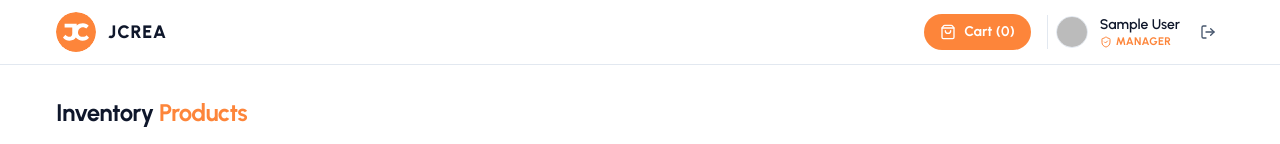
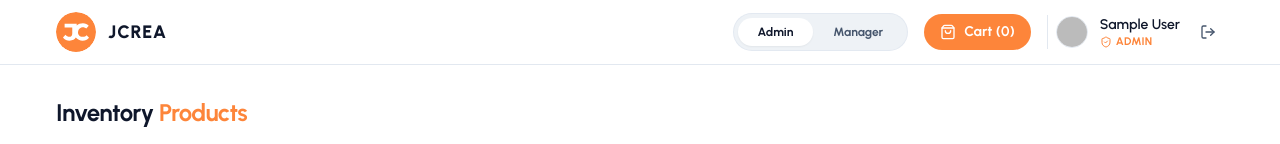
Before and after one commit to GausAlMunirTushar/technical-assessment-functional-pillar2, a Next.js app: page /dashboard in a window 1280 px wide. Shown: the top 144 px of the page. Built offline with nearby package versions, Linux system fonts and the light colour scheme; no server answers; sample sign-in values are in the browser's storage.

Commit message:
feat: implement role-based access control with session-driven navigation, RoleToggle component, and protected API routes

```diff
--- a/src/app/api/products/route.ts
+++ b/src/app/api/products/route.ts
@@ -1,5 +1,6 @@
 import { NextResponse } from "next/server";
 import { MOCK_PRODUCTS } from "@/data/mock-products";
+import { auth } from "@/lib/auth";
 
 export async function GET(request: Request) {
   const { searchParams } = new URL(request.url);
@@ -22,3 +23,26 @@ export async function GET(request: Request) {
 
   return NextResponse.json(MOCK_PRODUCTS, { status: 200 });
 }
+
+export async function DELETE(request: Request) {
+  const session = await auth();
+
+  // Server-side RBAC Verification: Reject non-admin calls with 403 Forbidden
+  if (!session?.user || session.user.role !== "admin") {
+    return NextResponse.json(
+      { error: "Forbidden: Admin role required for delete operation" },
+      { status: 403 }
+    );
+  }
+
+  const { searchParams } = new URL(request.url);
+  const productId = searchParams.get("id");
+
+  return NextResponse.json(
+    {
+      success: true,
+      message: `Product ${productId || ""} deleted successfully by Admin`,
+    },
+    { status: 200 }
+  );
+}
--- a/src/app/login/page.tsx
+++ b/src/app/login/page.tsx
@@ -1,8 +1,8 @@
 "use client";
 
-import React, { useState } from "react";
+import React, { useState, useEffect } from "react";
 import { useRouter } from "next/navigation";
-import { signIn } from "next-auth/react";
+import { useSession, signIn } from "next-auth/react";
 import { Mail, Lock, ArrowRight } from "lucide-react";
 import { FcGoogle } from "react-icons/fc";
 import { Input } from "@/components/ui/Input";
@@ -11,11 +11,23 @@ import { Button } from "@/components/ui/Button";
 
 export default function LoginPage() {
 	const router = useRouter();
+	const { data: session, status } = useSession();
+
 	const [email, setEmail] = useState("");
 	const [password, setPassword] = useState("");
 	const [isCredentialsLoading, setIsCredentialsLoading] = useState(false);
 	const [isGoogleLoading, setIsGoogleLoading] = useState(false);
 	const [error, setError] = useState("");
+
+	useEffect(() => {
+		if (status === "authenticated" || session) {
+			router.replace("/dashboard");
+		}
+	}, [status, session, router]);
+
+	if (status === "authenticated" || session) {
+		return null;
+	}
 
 	const handleCredentialsSignIn = async (e: React.FormEvent) => {
 		e.preventDefault();
--- /dev/null
+++ b/src/app/not-found.tsx
@@ -0,0 +1,46 @@
+import React from "react";
+import Link from "next/link";
+import { ArrowLeft, Home } from "lucide-react";
+import { Logo } from "@/components/ui/Logo";
+
+export default function NotFound() {
+  return (
+    <div className="min-h-screen bg-slate-50 text-slate-900 flex flex-col items-center justify-center p-4">
+      <div className="w-full max-w-md bg-white border border-slate-200 rounded-3xl p-8 sm:p-10 flex flex-col items-center gap-6 text-center">
+        {/* Brand Logo */}
+        <Logo size="md" showText={false} />
+
+        {/* 404 Header & Message */}
+        <div className="flex flex-col items-center gap-2">
+          <span className="text-6xl sm:text-7xl font-extrabold tracking-tight text-[#FD853A]">
+            404
+          </span>
+          <h1 className="text-2xl sm:text-3xl font-extrabold tracking-tight text-slate-900">
+            Page Not Found
+          </h1>
+          <p className="text-xs sm:text-sm text-slate-500 max-w-xs leading-relaxed">
+            Sorry, the page you are looking for doesn’t exist or has been moved.
+          </p>
+        </div>
+
+        {/* Action Buttons */}
+        <div className="w-full flex flex-col sm:flex-row items-center gap-3 mt-2">
+          <Link
+            href="/dashboard"
+            className="w-full py-3 px-5 rounded-full bg-[#FD853A] hover:bg-[#FD853A]/90 text-white font-bold text-sm flex items-center justify-center gap-2 transition-all cursor-pointer active:scale-95"
+          >
+            <Home className="w-4 h-4" />
+            <span>Go to Dashboard</span>
+          </Link>
+          <Link
+            href="/login"
+            className="w-full py-3 px-5 rounded-full bg-white border border-slate-200 text-slate-700 font-bold text-sm flex items-center justify-center gap-2 hover:bg-slate-50 transition-colors cursor-pointer"
+          >
+            <ArrowLeft className="w-4 h-4" />
+            <span>Back to Login</span>
+          </Link>
+        </div>
+      </div>
+    </div>
+  );
+}
--- a/src/components/layout/Navbar.tsx
+++ b/src/components/layout/Navbar.tsx
@@ -6,8 +6,9 @@ import Link from "next/link";
 import { useSession, signOut } from "next-auth/react";
 import { ShoppingBag, LogOut, User as UserIcon, ShieldCheck } from "lucide-react";
 import { useCartStore } from "@/store/cart-store";
-
+import { UserRole } from "@/types/auth";
 import { Logo } from "@/components/ui/Logo";
+import { RoleToggle } from "@/components/ui/RoleToggle";
 
 interface NavbarProps {
   onOpenCart: () => void;
@@ -16,7 +17,7 @@ interface NavbarProps {
 const emptySubscribe = () => () => {};
 
 export const Navbar: React.FC<NavbarProps> = ({ onOpenCart }) => {
-  const { data: session } = useSession();
+  const { data: session, update } = useSession();
   const isMounted = useSyncExternalStore(
     emptySubscribe,
     () => true,
@@ -25,17 +26,27 @@ export const Navbar: React.FC<NavbarProps> = ({ onOpenCart }) => {
   const rawCartCount = useCartStore((state) => state.getCartCount());
   const cartCount = isMounted ? rawCartCount : 0;
 
-  const roleLabel = session?.user?.role === "admin" ? "Admin" : "Manager";
+  const currentRole: UserRole = session?.user?.role === "manager" ? "manager" : "admin";
+
+  const handleRoleToggle = async (newRole: UserRole) => {
+    if (newRole === currentRole) return;
+    await update({ role: newRole });
+  };
 
   return (
     <header className="w-full bg-white text-slate-900 border-b border-slate-200 sticky top-0 z-40">
-      <div className="max-w-300 mx-auto px-4 py-3 flex items-center justify-between">
+      <div className="max-w-300 mx-auto px-4 py-3 flex items-center justify-between gap-2 flex-wrap sm:flex-nowrap">
         {/* Brand Logo */}
         <Logo size="md" />
 
-        {/* User Profile & Cart Actions */}
-        <div className="flex items-center gap-4">
-          {/* Cart Button with Optimistic Counter */}
+        {/* User Profile & Actions */}
+        <div className="flex items-center gap-3 sm:gap-4">
+          {/* Segmented Admin / Manager Role Toggle Component */}
+          {session?.user && (
+            <RoleToggle currentRole={currentRole} onRoleChange={handleRoleToggle} />
+          )}
+
+          {/* Cart Button with Counter */}
           <button
             onClick={onOpenCart}
             className="flex items-center gap-2 bg-[#FD853A] hover:bg-[#FD853A]/90 text-white px-4 py-2 rounded-full font-bold text-sm transition-transform active:scale-95 cursor-pointer"
@@ -61,13 +72,13 @@ export const Navbar: React.FC<NavbarProps> = ({ onOpenCart }) => {
                   <UserIcon className="w-4 h-4" />
                 </div>
               )}
-              <div className="hidden sm:flex flex-col leading-tight">
+              <div className="hidden md:flex flex-col leading-tight">
                 <span className="font-semibold text-sm text-slate-900">
                   {session.user.name || "Authenticated User"}
                 </span>
                 <span className="inline-flex items-center gap-1 text-[11px] font-bold uppercase tracking-wide text-[#FD853A]">
                   <ShieldCheck className="w-3 h-3" />
-                  {roleLabel}
+                  {currentRole}
                 </span>
               </div>
 
--- a/src/components/products/ProductCard.tsx
+++ b/src/components/products/ProductCard.tsx
@@ -10,9 +10,10 @@ import { toast } from "sonner";
 
 interface ProductCardProps {
   product: Product;
+  onDeleteSuccess?: (id: number) => void;
 }
 
-export const ProductCard: React.FC<ProductCardProps> = ({ product }) => {
+export const ProductCard: React.FC<ProductCardProps> = ({ product, onDeleteSuccess }) => {
   const { data: session } = useSession();
   const addToCart = useCartStore((state) => state.addToCart);
   const stockStatus = getStockStatus(product.stock);
@@ -25,6 +26,26 @@ export const ProductCard: React.FC<ProductCardProps> = ({ product }) => {
     if (isOutOfStock) return;
     addToCart(product);
     toast.success(`Added ${product.name} to cart`);
+  };
+
+  const handleDeleteProduct = async () => {
+    try {
+      const res = await fetch(`/api/products?id=${product.id}`, {
+        method: "DELETE",
+      });
+      const data = await res.json();
+
+      if (!res.ok) {
+        throw new Error(data.error || "Failed to delete product");
+      }
+
+      toast.success(data.message || `Deleted ${product.name}`);
+      if (onDeleteSuccess) {
+        onDeleteSuccess(product.id);
+      }
+    } catch (err) {
+      toast.error(err instanceof Error ? err.message : "Error deleting product");
+    }
   };
 
   return (
@@ -55,11 +76,12 @@ export const ProductCard: React.FC<ProductCardProps> = ({ product }) => {
             </div>
           )}
 
+          {/* RBAC: Delete & Manage actions rendered ONLY for Admin, completely hidden for Manager */}
           {isAdmin && (
-            <div className="absolute top-3 right-3 flex items-center gap-1">
+            <div className="absolute top-3 right-3 flex items-center gap-1 z-10">
               <button
                 type="button"
-                className="w-8 h-8 rounded-full bg-white/90 border border-slate-200 text-slate-700 flex items-center justify-center hover:bg-[#FD853A] hover:text-white transition-colors"
+                className="w-8 h-8 rounded-full bg-white/90 border border-slate-200 text-slate-700 flex items-center justify-center hover:bg-[#FD853A] hover:text-white transition-colors cursor-pointer"
                 title="Admin: manage stock"
                 aria-label={`Manage stock for ${product.name}`}
               >
@@ -67,7 +89,8 @@ export const ProductCard: React.FC<ProductCardProps> = ({ product }) => {
               </button>
               <button
                 type="button"
-                className="w-8 h-8 rounded-full bg-white/90 border border-slate-200 text-slate-700 flex items-center justify-center hover:bg-red-600 hover:text-white transition-colors"
+                onClick={handleDeleteProduct}
+                className="w-8 h-8 rounded-full bg-white/90 border border-slate-200 text-slate-700 flex items-center justify-center hover:bg-red-600 hover:text-white transition-colors cursor-pointer"
                 title="Admin: delete product"
                 aria-label={`Delete ${product.name}`}
               >
--- /dev/null
+++ b/src/components/ui/RoleToggle.tsx
@@ -0,0 +1,48 @@
+"use client";
+
+import React from "react";
+import { UserRole } from "@/types/auth";
+
+interface RoleToggleProps {
+  currentRole: UserRole;
+  onRoleChange: (role: UserRole) => void;
+  disabled?: boolean;
+}
+
+export const RoleToggle: React.FC<RoleToggleProps> = ({
+  currentRole,
+  onRoleChange,
+  disabled = false,
+}) => {
+  return (
+    <div className="relative inline-flex items-center bg-[#EEF2F6] p-1 rounded-full border border-slate-200/80 select-none">
+      <button
+        type="button"
+        disabled={disabled}
+        onClick={() => onRoleChange("admin")}
+        className={`relative z-10 py-1.5 px-5 text-xs font-bold rounded-full transition-all duration-300 cursor-pointer disabled:opacity-50 ${
+          currentRole === "admin"
+            ? "bg-white text-slate-900 shadow-xs"
+            : "text-slate-600 hover:text-slate-900"
+        }`}
+        aria-label="Switch role to Admin"
+      >
+        Admin
+      </button>
+
+      <button
+        type="button"
+        disabled={disabled}
+        onClick={() => onRoleChange("manager")}
+        className={`relative z-10 py-1.5 px-5 text-xs font-bold rounded-full transition-all duration-300 cursor-pointer disabled:opacity-50 ${
+          currentRole === "manager"
+            ? "bg-white text-slate-900 shadow-xs"
+            : "text-slate-600 hover:text-slate-900"
+        }`}
+        aria-label="Switch role to Manager"
+      >
+        Manager
+      </button>
+    </div>
+  );
+};
--- a/src/lib/auth.ts
+++ b/src/lib/auth.ts
@@ -49,13 +49,19 @@ export const { handlers, signIn, signOut, auth } = NextAuth({
 
       if (isOnDashboard) {
         if (isLoggedIn) return true;
-        return false; // Redirect unauthenticated users to /login
+        return false;
       }
       return true;
     },
-    async jwt({ token, user }) {
+    async jwt({ token, user, trigger, session }) {
       if (user) {
         token.role = isUserRole(user.role) ? user.role : DEFAULT_USER_ROLE;
+      }
+      if (trigger === "update" && session && typeof session === "object" && "role" in session) {
+        const newRole = (session as { role: unknown }).role;
+        if (isUserRole(newRole)) {
+          token.role = newRole;
+        }
       }
       return token;
     },
```
Also changed, not shown: 1 other file (tests, documents, lock files or other folders).
